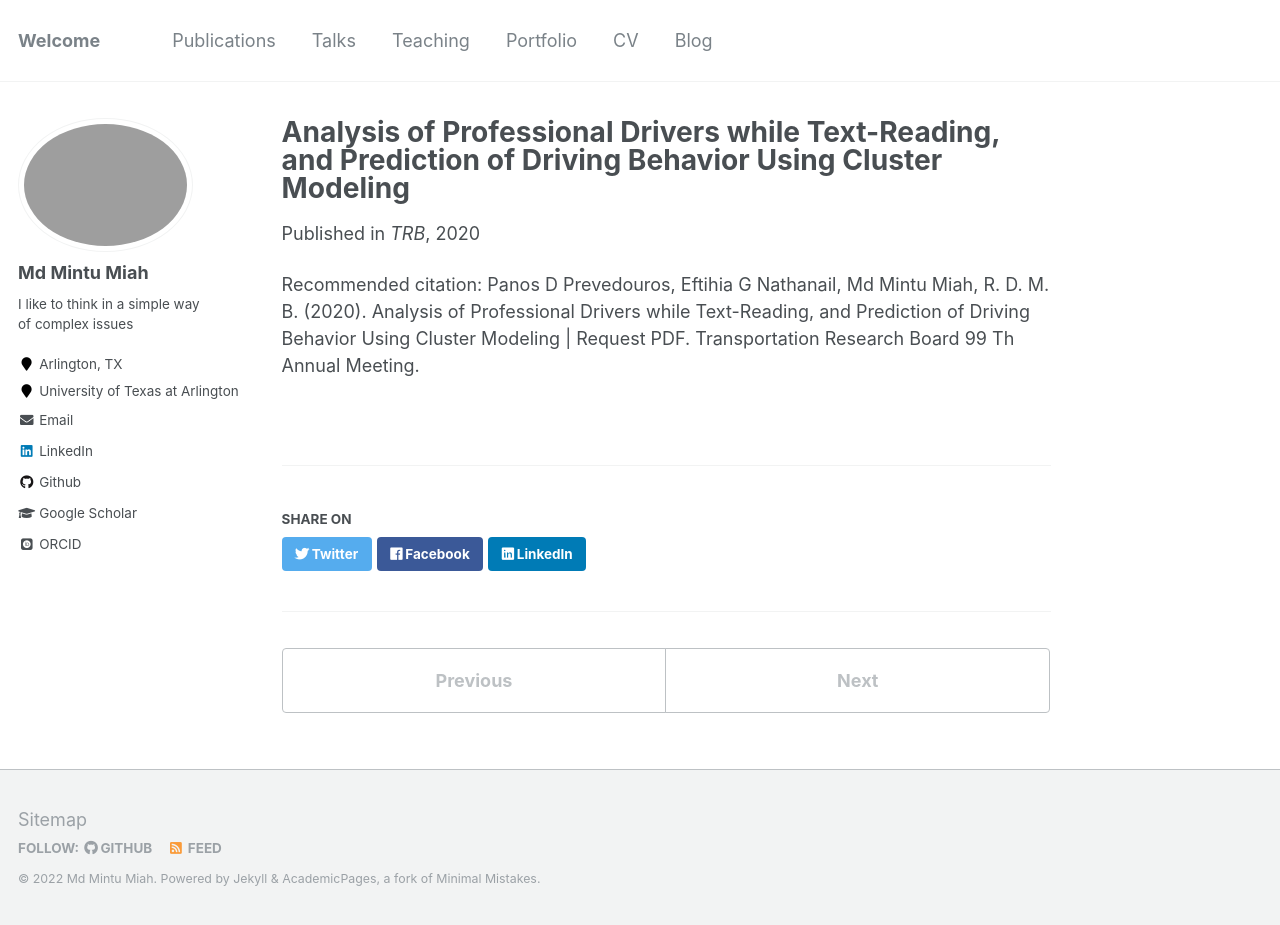
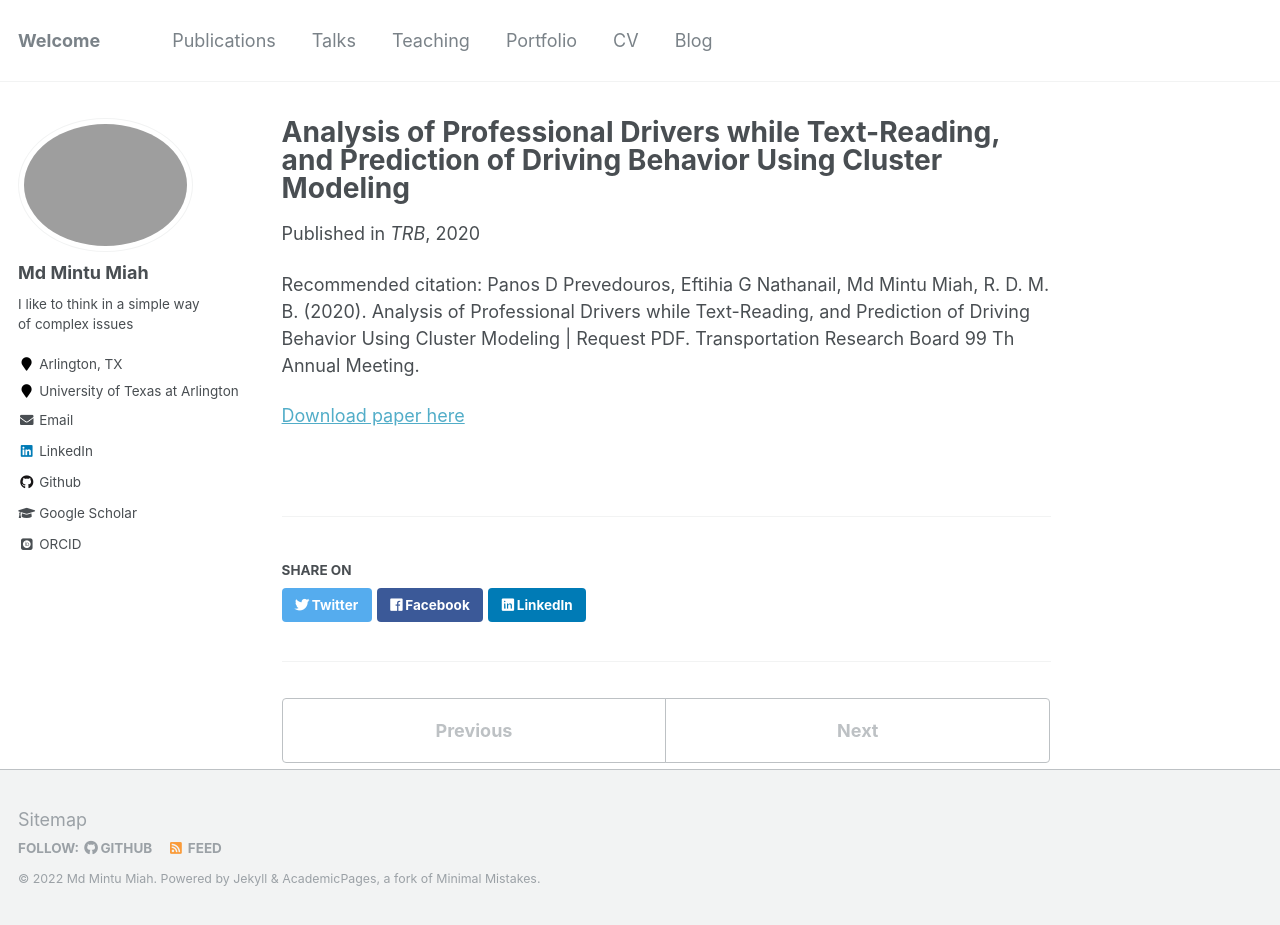
Before and after one commit to mintu07ruet/mintu07ruet.github.io, a Jekyll site: the page built from _publications/Distracted Driving-2.md, in a window 1280 px wide and 925 px high. Built offline with Jekyll 4.4.1, drawn with Linux system fonts in a browser that asks for light colours; some web fonts are replaced.

Commit message:
Update Distracted Driving-2.md

```diff
--- a/_publications/Distracted Driving-2.md
+++ b/_publications/Distracted Driving-2.md
@@ -8,3 +8,5 @@ venue: 'TRB'
 paperurl:
 citation: 'Panos D Prevedouros, Eftihia G Nathanail, Md Mintu Miah, R. D. M. B. (2020). Analysis of Professional Drivers while Text-Reading, and Prediction of Driving Behavior Using Cluster Modeling | Request PDF. Transportation Research Board 99 Th Annual Meeting.'
 ---
+
+[Download paper here](https://www.researchgate.net/publication/336567848_Analysis_of_Professional_Drivers_while_Text-Reading_and_Prediction_of_Driving_Behavior_Using_Cluster_Modeling)
```
